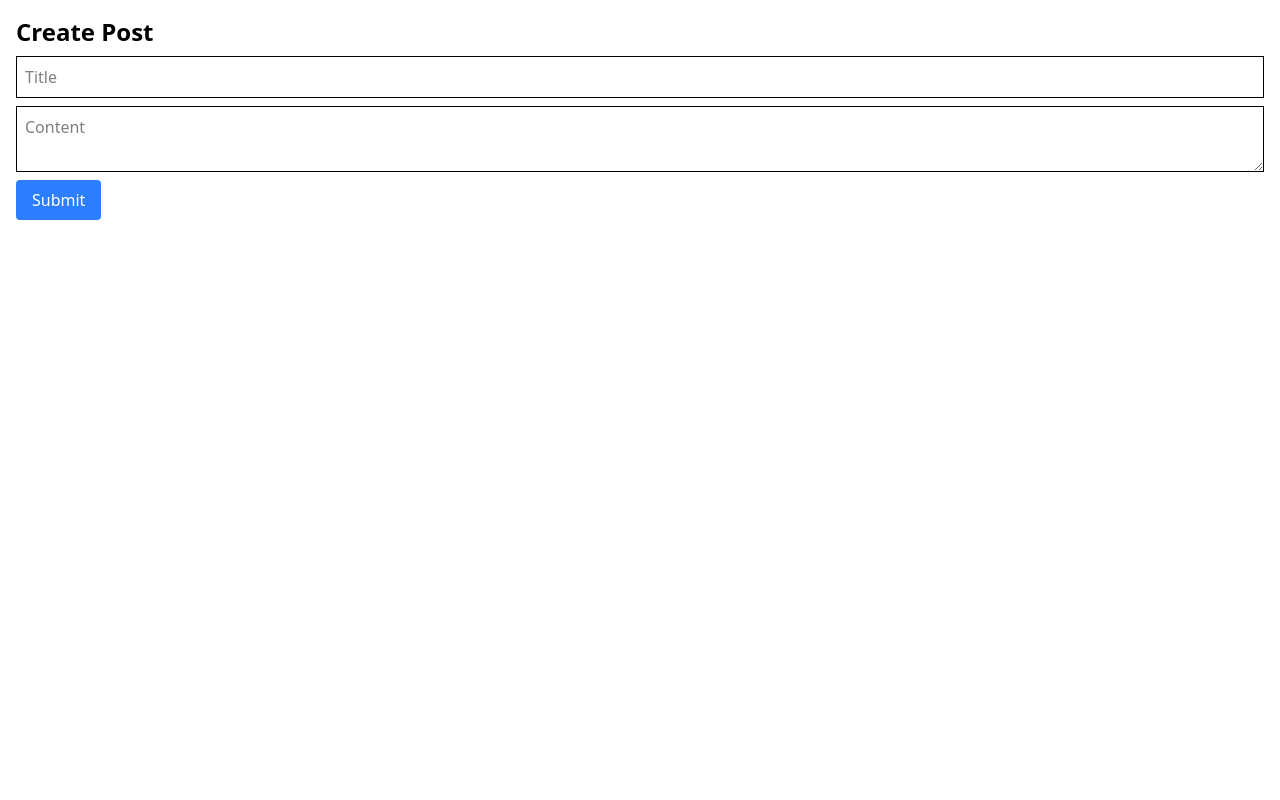
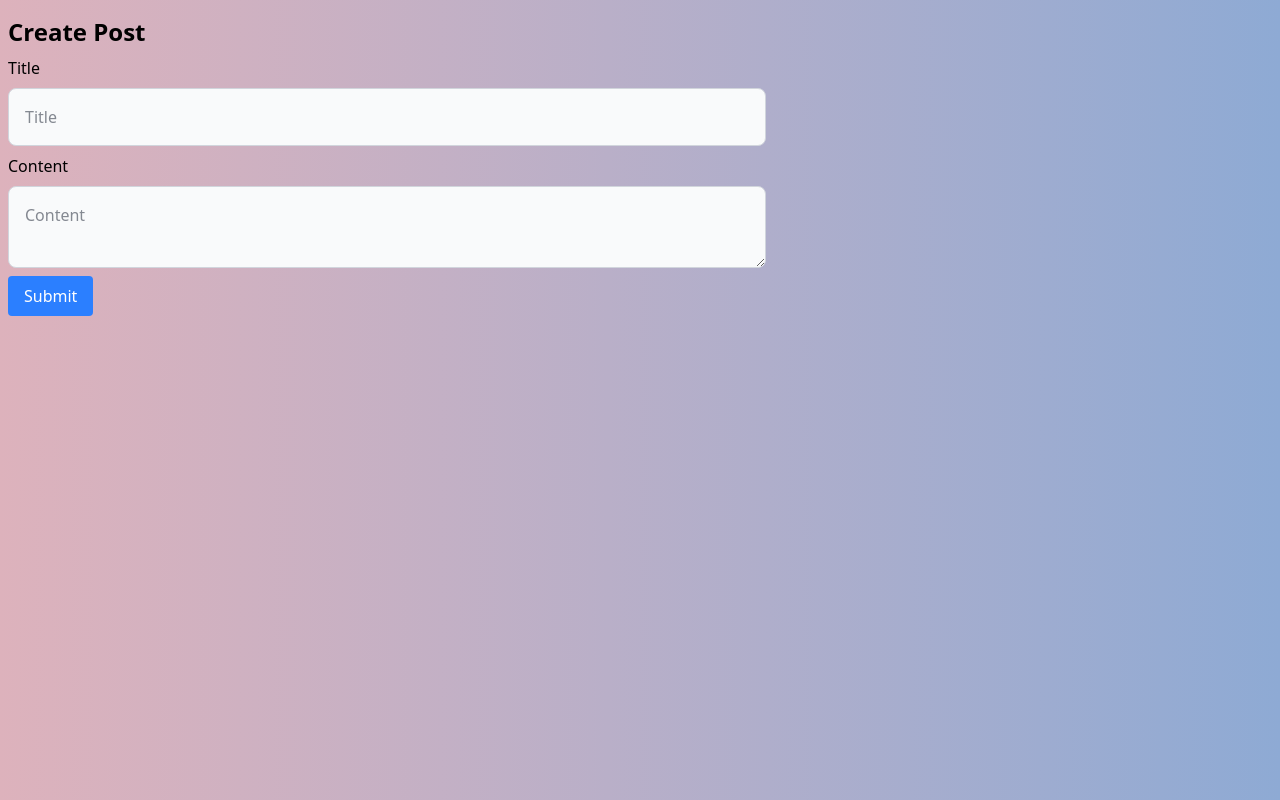
Before and after one commit to WidaSuryani/react-crud-app, a React (Vite) app: page /create in a window 1280 px wide. Built offline with nearby package versions, Linux system fonts and the light colour scheme; the HTML template or start-up script is replaced by a standard one; what @egoist/tailwindcss-icons would draw is missing.

Commit message:
fix : upadate input

```diff
--- a/db.json
+++ b/db.json
@@ -14,6 +14,11 @@
       "id": "565a",
       "title": "Test",
       "content": "Halooooo"
+    },
+    {
+      "id": "bee2",
+      "title": "wiwiwiw",
+      "content": "jwjwjwj"
     }
   ]
 }
--- a/src/components/CreatePage.tsx
+++ b/src/components/CreatePage.tsx
@@ -16,24 +16,26 @@ const CreatePage = () => {
   };
 
   return (
-    <div className="p-4">
+    <div className="p-4 min-h-screen bg-gradient-to-r from-[#ddb2bc] to-[#8eaad4]  px-2">
       <h1 className="text-2xl font-bold">Create Post</h1>
       <form onSubmit={handleSubmit}>
+        <label className="block my-2">Title</label>
         <input
-          className="block border p-2 my-2 w-full"
+          className="block w-3/5 p-4 text-gray-900 border border-gray-300 rounded-lg bg-gray-50 text-base focus:ring-blue-500 focus:border-blue-500"
           placeholder="Title"
           value={title}
           onChange={(e) => setTitle(e.target.value)}
         />
+        <label className="block my-2">Content</label>
         <textarea
-          className="block border p-2 my-2 w-full"
+          className="block w-3/5 p-4 text-gray-900 border border-gray-300 rounded-lg bg-gray-50 text-base focus:ring-blue-500 focus:border-blue-500"
           placeholder="Content"
           value={content}
           onChange={(e) => setContent(e.target.value)}
         />
         <button
           type="submit"
-          className="bg-blue-500 text-white px-4 py-2 rounded"
+          className="bg-blue-500 text-white px-4 py-2 rounded mt-2"
         >
           Submit
         </button>
```
